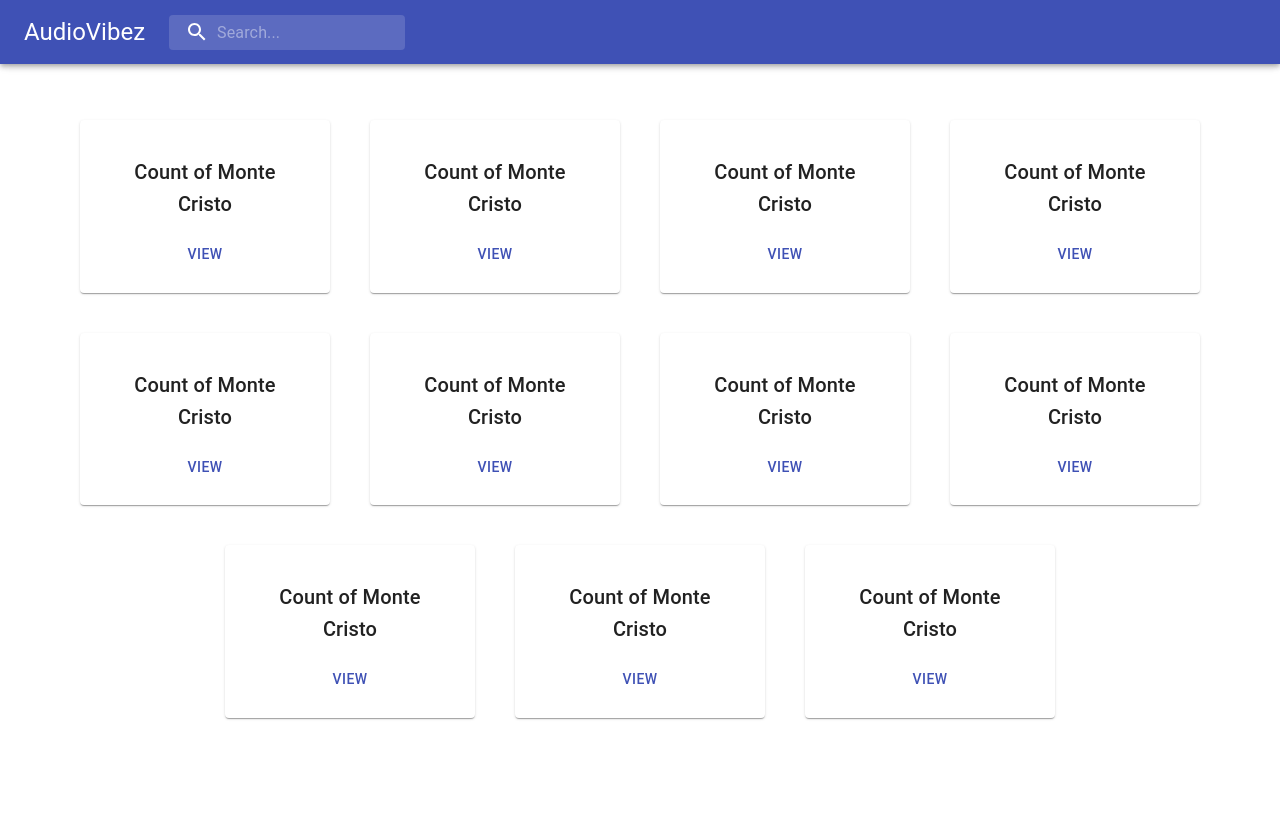
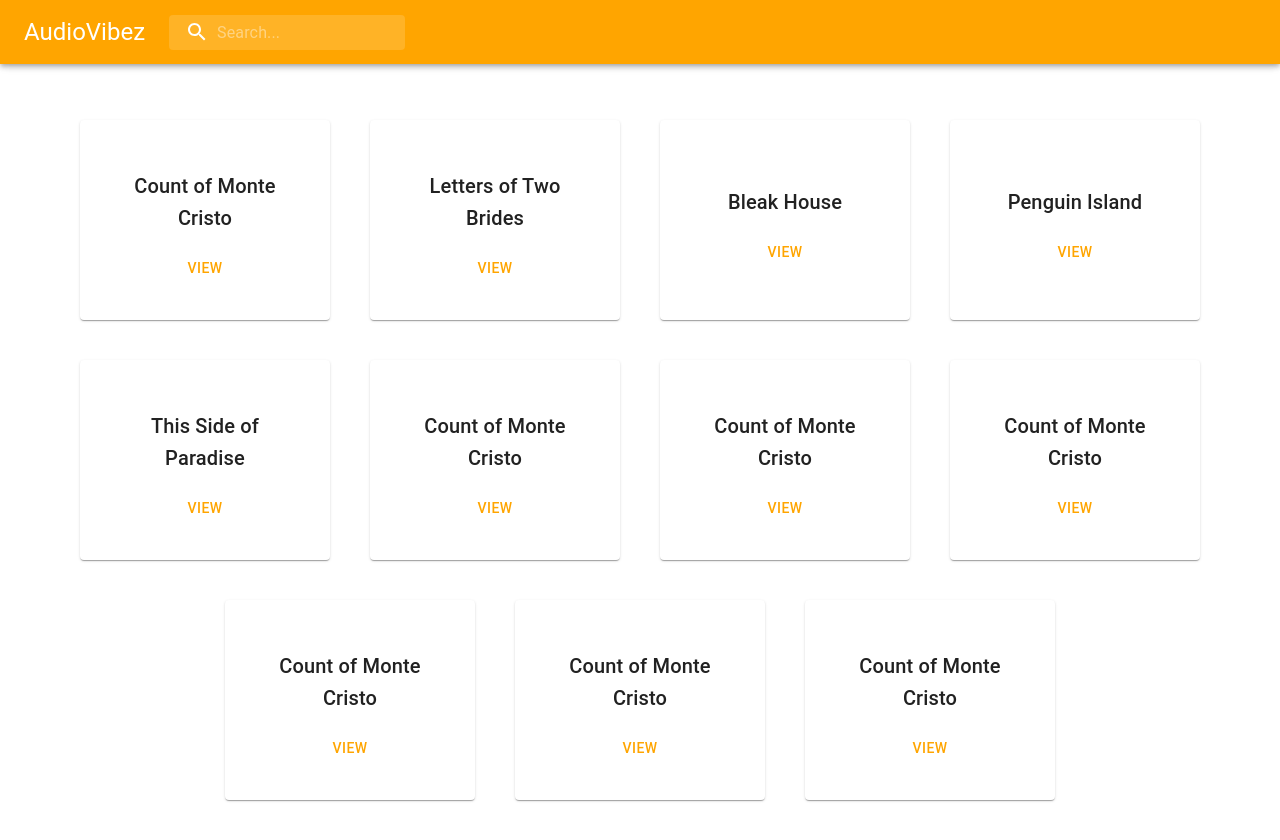
Before and after one commit to BCIT-SSD-2020-21/passion-project-rachwongrw, a React (Create React App) app in the folder ClientApp/: page / in a window 1280 px wide. Shown: the top 840 px of the page. Built offline with nearby package versions, Linux system fonts and the light colour scheme.

Commit message:
add styles/fake data

```diff
--- a/ClientApp/src/components/Audiobook/index.js
+++ b/ClientApp/src/components/Audiobook/index.js
@@ -11,6 +11,7 @@ const useStyles = makeStyles({
   },
   card: {
     width: 250,
+    height: 200,
     padding: 20,
     display: 'flex',
     flexDirection: 'column',
@@ -19,6 +20,12 @@ const useStyles = makeStyles({
   },
   cardHeader: {
     textAlign: 'center'
+  },
+  button: {
+    color: '#ffa500',
+    '&:hover': {
+      background: 'rgba(255,165,0,0.1)'
+    }
   }
 });
 
@@ -33,7 +40,7 @@ export default function Audiobook({ cardClicked, book }) {
             titleTypographyProps={{ variant: 'h6' }}
             title={title}
           />
-          <Button onClick={() => cardClicked({ id })} color="primary">View</Button>
+          <Button className={classes.button} onClick={() => cardClicked({ id })}>View</Button>
       </Card>
     </Box>
   )
--- a/ClientApp/src/components/NavBar/index.js
+++ b/ClientApp/src/components/NavBar/index.js
@@ -17,6 +17,9 @@ const useStyles = makeStyles((theme) => ({
     top: 0,
     width: '100%',
     zIndex: 1000,
+  },
+  nav: {
+    background: '#ffa500',
   },
   title: {
     display: 'none',
@@ -74,7 +77,7 @@ export default function NavBar({ onTitleClicked }) {
 
   return (
     <div className={classes.root}>
-      <AppBar position="static">
+      <AppBar className={classes.nav} position="static">
         <Toolbar>
           <Link
             color="inherit"
--- a/ClientApp/src/data/fakeData.js
+++ b/ClientApp/src/data/fakeData.js
@@ -28,116 +28,104 @@ export const booksArray = [
     ],
   },
   {
-    id: '47',
-    title: 'Count of Monte Cristo',
-    description:
-      "<i>The Count of Monte Cristo</i> (French: <i>Le Comte de Monte-Cristo</i>) is an adventure novel by Alexandre Dumas, père. It is often considered, along with <i>The Three Musketeers</i>, as Dumas's most popular work. The writing of the work was completed in 1844. Like many of his novels, it is expanded from the plot outlines suggested by his collaborating ghostwriter Auguste Maquet.<br /><br />The story takes place in France, Italy, islands in the Mediterranean and the Levant during the historical events of 1815–1838 (from just before the Hundred Days through the reign of Louis-Philippe of France). The historical setting is a fundamental element of the book. It is primarily concerned with themes of justice, vengeance, mercy, and forgiveness, and is told in the style of an adventure story. (Summary from Wikipedia)<br /><br /> This book contains alternate versions of a number of chapters – indicated by an alt after the file number. The Zip files contain both versions of these chapters.<br /><br />There are 2 versions of the M4Bs made , one containing the original files for these chapters (4 parts), the other containing the alternate files for the chapters (5 parts).",
-    url_text_source: 'http://www.gutenberg.org/etext/1184',
-    language: 'English',
-    copyright_year: '1844',
-    num_sections: '128',
-    url_rss: 'https://librivox.org/rss/47',
-    url_zip_file:
-      'http://www.archive.org/download/count_monte_cristo_0711_librivox/count_monte_cristo_0711_librivox_64kb_mp3.zip',
-    url_project: 'http://en.wikipedia.org/wiki/Count_of_Monte_Cristo',
-    url_librivox:
-      'https://librivox.org/the-count-of-monte-cristo-by-alexandre-dumas/',
-    url_other: '',
-    totaltime: '49:43:15',
-    totaltimesecs: 178995,
+    id: "52",
+    title: "Letters of Two Brides",
+    description: "Letters of Two Brides is an epistolary novel. The two brides are Louise de Chaulieu (Madame Gaston) and Renée de Maucombe (Madame l'Estorade). The women became friends during their education at a convent and upon leaving began a life-long correspondence. For a 17 year period, they exchange letters describing their lives.<br /><br />Michelle Crandall reads Renee’s letters, and Kara Shallenberg reads Louise’s. Letters from the men in their lives are read by Peter Yearsley, David Barnes, Denny Sayers, and Sean McKinley",
+    url_text_source: "http://www.gutenberg.org/etext/1941",
+    language: "English",
+    copyright_year: "1902",
+    num_sections: "57",
+    url_rss: "https://librivox.org/rss/52",
+    url_zip_file: "http://www.archive.org/download/letters_brides_0709_librivox/letters_brides_0709_librivox_64kb_mp3.zip",
+    url_project: "",
+    url_librivox: "https://librivox.org/letters-of-two-brides-by-honore-de-balzac/",
+    url_other: "",
+    totaltime: "9:09:20",
+    totaltimesecs: 32960,
     authors: [
     {
-        id: '431',
-        first_name: 'Alexandre',
-        last_name: 'Dumas',
-        dob: '1802',
-        dod: '1870',
-      },
-    ],
+    id: "86",
+    first_name: "Honoré de",
+    last_name: "Balzac",
+    dob: "1799",
+    dod: "1850"
+    }
+    ]
     },
     {
-    id: '47',
-    title: 'Count of Monte Cristo',
-    description:
-      "<i>The Count of Monte Cristo</i> (French: <i>Le Comte de Monte-Cristo</i>) is an adventure novel by Alexandre Dumas, père. It is often considered, along with <i>The Three Musketeers</i>, as Dumas's most popular work. The writing of the work was completed in 1844. Like many of his novels, it is expanded from the plot outlines suggested by his collaborating ghostwriter Auguste Maquet.<br /><br />The story takes place in France, Italy, islands in the Mediterranean and the Levant during the historical events of 1815–1838 (from just before the Hundred Days through the reign of Louis-Philippe of France). The historical setting is a fundamental element of the book. It is primarily concerned with themes of justice, vengeance, mercy, and forgiveness, and is told in the style of an adventure story. (Summary from Wikipedia)<br /><br /> This book contains alternate versions of a number of chapters – indicated by an alt after the file number. The Zip files contain both versions of these chapters.<br /><br />There are 2 versions of the M4Bs made , one containing the original files for these chapters (4 parts), the other containing the alternate files for the chapters (5 parts).",
-    url_text_source: 'http://www.gutenberg.org/etext/1184',
-    language: 'English',
-    copyright_year: '1844',
-    num_sections: '128',
-    url_rss: 'https://librivox.org/rss/47',
-    url_zip_file:
-      'http://www.archive.org/download/count_monte_cristo_0711_librivox/count_monte_cristo_0711_librivox_64kb_mp3.zip',
-    url_project: 'http://en.wikipedia.org/wiki/Count_of_Monte_Cristo',
-    url_librivox:
-      'https://librivox.org/the-count-of-monte-cristo-by-alexandre-dumas/',
-    url_other: '',
-    totaltime: '49:43:15',
-    totaltimesecs: 178995,
+      id: "53",
+      title: "Bleak House",
+      description: "Bleak House is the ninth novel by Charles Dickens, published in 20 monthly parts between March 1852 and September 1853. It is widely held to be one of Dickens' finest and most complete novels, containing one of the most vast, complex and engaging arrays of minor characters and sub-plots in his entire canon. Dickens tells all of these both through the narrative of the novel's heroine, Esther Summerson, and as an omniscient narrator. Memorable characters include the menacing lawyer Tulkinghorn, the friendly but depressive John Jarndyce and the childish Harold Skimpole. The plot concerns a long-running legal dispute (Jarndyce and Jarndyce) which has far-reaching consequences for all involved. (Summary from Wikipedia)",
+      url_text_source: "http://www.gutenberg.org/etext/1023",
+      language: "English",
+      copyright_year: "1853",
+      num_sections: "67",
+      url_rss: "https://librivox.org/rss/53",
+      url_zip_file: "http://www.archive.org/download/bleak_house_cl_librivox/bleak_house_cl_librivox_64kb_mp3.zip",
+      url_project: "http://en.wikipedia.org/wiki/Bleak_House",
+      url_librivox: "https://librivox.org/bleak-house-by-charles-dickens/",
+      url_other: "",
+      totaltime: "43:30:19",
+      totaltimesecs: 156619,
       authors: [
       {
-        id: '431',
-        first_name: 'Alexandre',
-        last_name: 'Dumas',
-        dob: '1802',
-        dod: '1870',
-      },
-    ],
+      id: "91",
+      first_name: "Charles",
+      last_name: "Dickens",
+      dob: "1812",
+      dod: "1870"
+      }
+      ]
       },
       {
-    id: '47',
-    title: 'Count of Monte Cristo',
-    description:
-      "<i>The Count of Monte Cristo</i> (French: <i>Le Comte de Monte-Cristo</i>) is an adventure novel by Alexandre Dumas, père. It is often considered, along with <i>The Three Musketeers</i>, as Dumas's most popular work. The writing of the work was completed in 1844. Like many of his novels, it is expanded from the plot outlines suggested by his collaborating ghostwriter Auguste Maquet.<br /><br />The story takes place in France, Italy, islands in the Mediterranean and the Levant during the historical events of 1815–1838 (from just before the Hundred Days through the reign of Louis-Philippe of France). The historical setting is a fundamental element of the book. It is primarily concerned with themes of justice, vengeance, mercy, and forgiveness, and is told in the style of an adventure story. (Summary from Wikipedia)<br /><br /> This book contains alternate versions of a number of chapters – indicated by an alt after the file number. The Zip files contain both versions of these chapters.<br /><br />There are 2 versions of the M4Bs made , one containing the original files for these chapters (4 parts), the other containing the alternate files for the chapters (5 parts).",
-    url_text_source: 'http://www.gutenberg.org/etext/1184',
-    language: 'English',
-    copyright_year: '1844',
-    num_sections: '128',
-    url_rss: 'https://librivox.org/rss/47',
-    url_zip_file:
-      'http://www.archive.org/download/count_monte_cristo_0711_librivox/count_monte_cristo_0711_librivox_64kb_mp3.zip',
-    url_project: 'http://en.wikipedia.org/wiki/Count_of_Monte_Cristo',
-    url_librivox:
-      'https://librivox.org/the-count-of-monte-cristo-by-alexandre-dumas/',
-    url_other: '',
-    totaltime: '49:43:15',
-    totaltimesecs: 178995,
+        id: "54",
+        title: "Penguin Island",
+        description: "The novel (original French title -- L'Île des Pingouins) is a satire on human nature. The first publication was in 1908. These penguins are mistaken for humans by the 97-year-old priest, Father Mael, because of his bad eyesight. He baptizes them, and once baptized, they have no choice but to become human. They take on human traits (build civilizations, go to war, etc.). The book is very funny and powerful. (Summary by Michael)",
+        url_text_source: "http://www.gutenberg.org/etext/1930",
+        language: "English",
+        copyright_year: "1908",
+        num_sections: "62",
+        url_rss: "https://librivox.org/rss/54",
+        url_zip_file: "http://www.archive.org/download/penguin_island_ms_librivox/penguin_island_ms_librivox_64kb_mp3.zip",
+        url_project: "http://en.wikipedia.org/wiki/Penguin_Island_(novel)",
+        url_librivox: "https://librivox.org/penguin-island-by-anatole-france/",
+        url_other: "",
+        totaltime: "9:04:31",
+        totaltimesecs: 32671,
         authors: [
         {
-        id: '431',
-        first_name: 'Alexandre',
-        last_name: 'Dumas',
-        dob: '1802',
-        dod: '1870',
-      },
-    ],
+        id: "890",
+        first_name: "Anatole",
+        last_name: "France",
+        dob: "1844",
+        dod: "1924"
+        }
+        ]
         },
         {
-    id: '47',
-    title: 'Count of Monte Cristo',
-    description:
-      "<i>The Count of Monte Cristo</i> (French: <i>Le Comte de Monte-Cristo</i>) is an adventure novel by Alexandre Dumas, père. It is often considered, along with <i>The Three Musketeers</i>, as Dumas's most popular work. The writing of the work was completed in 1844. Like many of his novels, it is expanded from the plot outlines suggested by his collaborating ghostwriter Auguste Maquet.<br /><br />The story takes place in France, Italy, islands in the Mediterranean and the Levant during the historical events of 1815–1838 (from just before the Hundred Days through the reign of Louis-Philippe of France). The historical setting is a fundamental element of the book. It is primarily concerned with themes of justice, vengeance, mercy, and forgiveness, and is told in the style of an adventure story. (Summary from Wikipedia)<br /><br /> This book contains alternate versions of a number of chapters – indicated by an alt after the file number. The Zip files contain both versions of these chapters.<br /><br />There are 2 versions of the M4Bs made , one containing the original files for these chapters (4 parts), the other containing the alternate files for the chapters (5 parts).",
-    url_text_source: 'http://www.gutenberg.org/etext/1184',
-    language: 'English',
-    copyright_year: '1844',
-    num_sections: '128',
-    url_rss: 'https://librivox.org/rss/47',
-    url_zip_file:
-      'http://www.archive.org/download/count_monte_cristo_0711_librivox/count_monte_cristo_0711_librivox_64kb_mp3.zip',
-    url_project: 'http://en.wikipedia.org/wiki/Count_of_Monte_Cristo',
-    url_librivox:
-      'https://librivox.org/the-count-of-monte-cristo-by-alexandre-dumas/',
-    url_other: '',
-    totaltime: '49:43:15',
-    totaltimesecs: 178995,
+          id: "55",
+          title: "This Side of Paradise",
+          description: "This Side of Paradise is the debut novel of F. Scott Fitzgerald. Published in 1920, and taking its title from a line of the Rupert Brooke poem Tiare Tahiti, the book examines the lives and morality of post-World War I youth. Its protagonist, Amory Blaine, is a wealthy and attractive Princeton University student who dabbles in literature and has a series of romances that eventually lead to his disillusionment. In his later novels, Fitzgerald would further develop the book's theme of love warped by greed and status-seeking. (Summary from Wikipedia)",
+          url_text_source: "http://www.gutenberg.org/etext/805",
+          language: "English",
+          copyright_year: "1920",
+          num_sections: "22",
+          url_rss: "https://librivox.org/rss/55",
+          url_zip_file: "http://www.archive.org/download/this_side_paradise_librivox/this_side_paradise_librivox_64kb_mp3.zip",
+          url_project: "http://en.wikipedia.org/wiki/This_Side_Of_Paradise",
+          url_librivox: "https://librivox.org/this-side-of-paradise-by-f-scott-fitzgerald",
+          url_other: "",
+          totaltime: "8:56:24",
+          totaltimesecs: 32184,
           authors: [
           {
-        id: '431',
-        first_name: 'Alexandre',
-        last_name: 'Dumas',
-        dob: '1802',
-        dod: '1870',
-      },
-    ],
+          id: "148",
+          first_name: "F. Scott",
+          last_name: "Fitzgerald",
+          dob: "1896",
+          dod: "1940"
+          }
+          ]
           },
   {
     id: '47',
```
Lines whose indentation alone changed are shown as unchanged.
